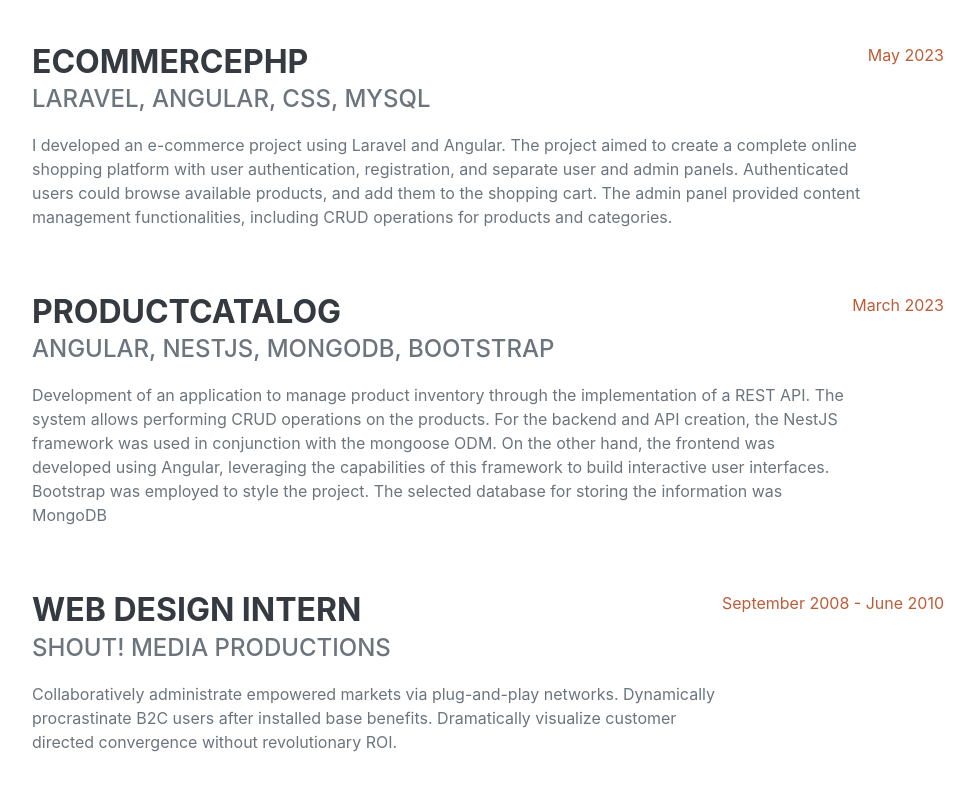
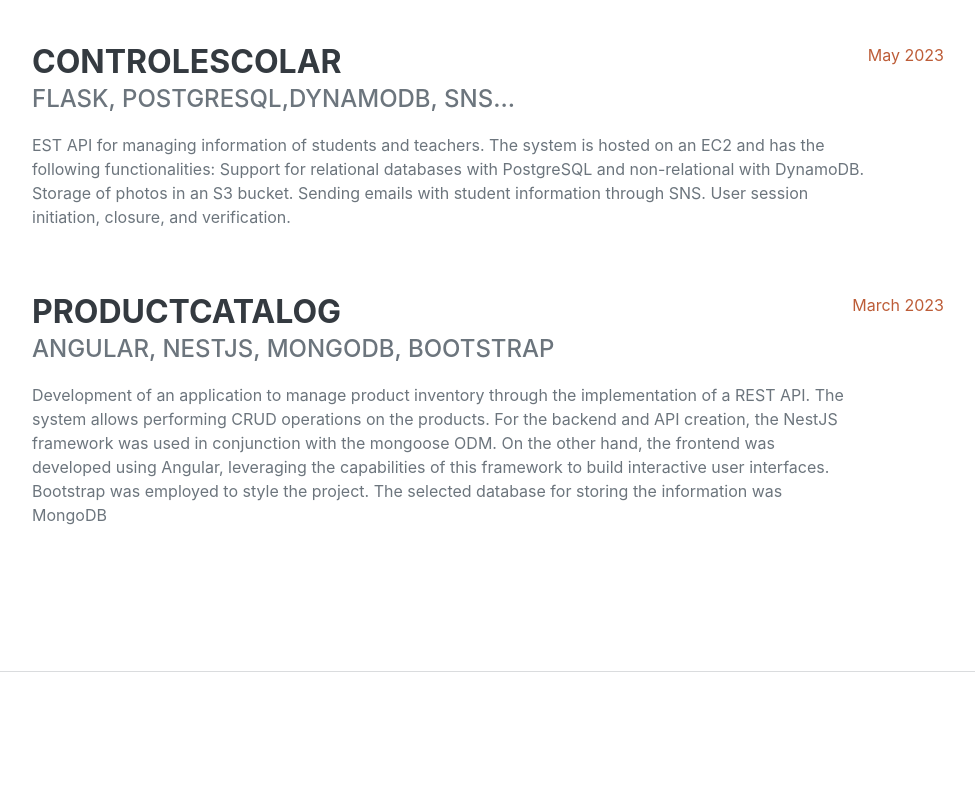
Before and after one commit to JulianChan123/CV, a plain HTML site: page index.html in a window 1280 px wide. Shown: the part 1300-2100 px from the top of the page, without its empty margins (288-1263 px from the left). Drawn offline with nearby package versions, Linux system fonts and the light colour scheme; a web font is replaced by a local one.

Commit message:
refactor

```diff
--- a/index.html
+++ b/index.html
@@ -44,7 +44,7 @@
                         Mérida, Yucatán, México
                         <a href="mailto:name@email.com">juicedmerkat@gmail.com</a>
                     </div>
-                    <p class="lead mb-5">Passionate software engineeringp proficient in HTML, CSS, JavaScript, TypeScript, and Python for creating dynamic web pages, e-commerce websites, and applications with CRUD operations. Knowledgeable in Django's ORM and MongoDB's ODM for robust backend systems. Committed to cybersecurity and creating secure software solutions. Eager to learn and explore new technologies to enhance capabilities as a software engineer. I like to manage, secure and test servers which I have made and managed in a personal way. I also like to solve machines to actively practice hacking.</p>
+                    <p class="lead mb-5">Software engineering student proficient in HTML, CSS, JavaScript, and Python for creating dynamic web pages, e-commerce websites, and REST API applications with CRUD operations. Knowledgeable in Django's and Flask for robust backend systems. Committed to cybersecurity and creating secure software solutions. Eager to learn and explore new technologies to enhance capabilities as a software engineer.</p>
                     <div class="social-icons">
                         <a class="social-icon" href="https://www.linkedin.com/in/julianchanpalomo/"><i class="fab fa-linkedin-in"></i></a>
                         <a class="social-icon" href="https://github.com/JulianChan123"><i class="fab fa-github"></i></a>
@@ -71,9 +71,13 @@
                     </div>
                     <div class="d-flex flex-column flex-md-row justify-content-between mb-5">
                         <div class="flex-grow-1">
-                            <h3 class="mb-0">EcommercePHP</h3>
-                            <div class="subheading mb-3">Laravel, Angular, CSS, Mysql</div>
-                            <p>I developed an e-commerce project using Laravel and Angular. The project aimed to create a complete online shopping platform with user authentication, registration, and separate user and admin panels. Authenticated users could browse available products, and add them to the shopping cart. The admin panel provided content management functionalities, including CRUD operations for products and categories.
+                            <h3 class="mb-0">ControlEscolar</h3>
+                            <div class="subheading mb-3">Flask, PostgreSQL,DynamoDB, SNS... </div>
+                            <p>EST API for managing information of students and teachers. The system is hosted on an EC2 and has the following functionalities:
+                                Support for relational databases with PostgreSQL and non-relational with DynamoDB.
+                                Storage of photos in an S3 bucket.
+                                Sending emails with student information through SNS.
+                                User session initiation, closure, and verification.
                             </p>
                         </div>
                         <div class="flex-shrink-0"><span class="text-primary">May 2023</span></div>
@@ -86,14 +90,7 @@
                         </div>
                         <div class="flex-shrink-0"><span class="text-primary">March 2023</span></div>
                     </div>
-                    <div class="d-flex flex-column flex-md-row justify-content-between">
-                        <div class="flex-grow-1">
-                            <h3 class="mb-0">Web Design Intern</h3>
-                            <div class="subheading mb-3">Shout! Media Productions</div>
-                            <p>Collaboratively administrate empowered markets via plug-and-play networks. Dynamically procrastinate B2C users after installed base benefits. Dramatically visualize customer directed convergence without revolutionary ROI.</p>
-                        </div>
-                        <div class="flex-shrink-0"><span class="text-primary">September 2008 - June 2010</span></div>
-                    </div>
+
                 </div>
             </section>
             <hr class="m-0" />
@@ -164,8 +161,11 @@
                         </li>
                         <li>
                             <span class="fa-li"><i class="fas fa-trophy text-warning"></i></span>
-                            TIC's technical school degree - COBAY Plantel Tekax
+                            Python Essentials 2 -CISCO
                         </li>
+                        <li>
+                            <span class="fa-li"><i class="fas fa-trophy text-warning"></i></span>
+                            AWS Cloud Foundations                        </li>
                         <li>
                             <span class="fa-li"><i class="fas fa-trophy text-warning"></i></span>
                             Google cloud computing foundations - Google cloud skill boost
```
